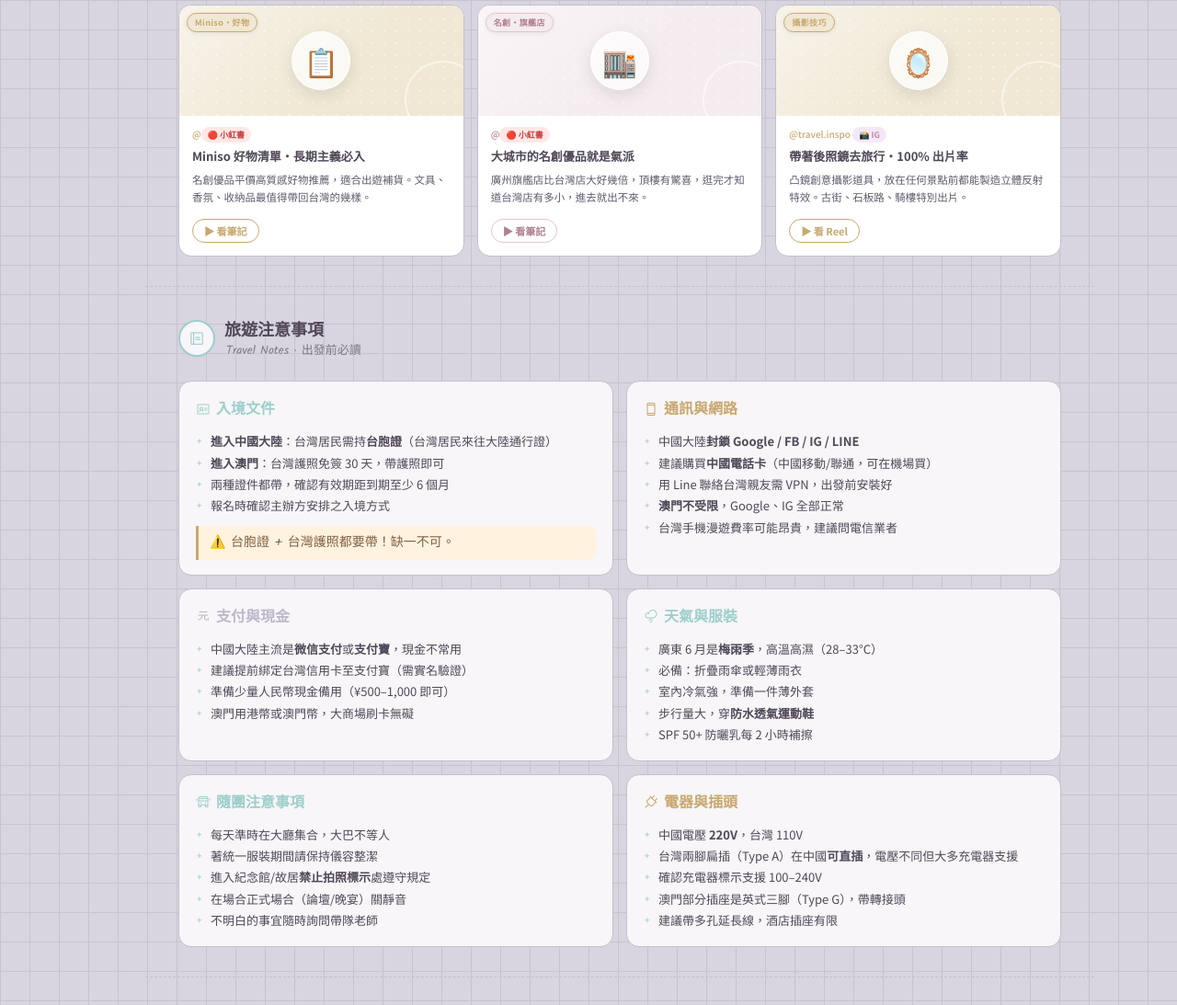
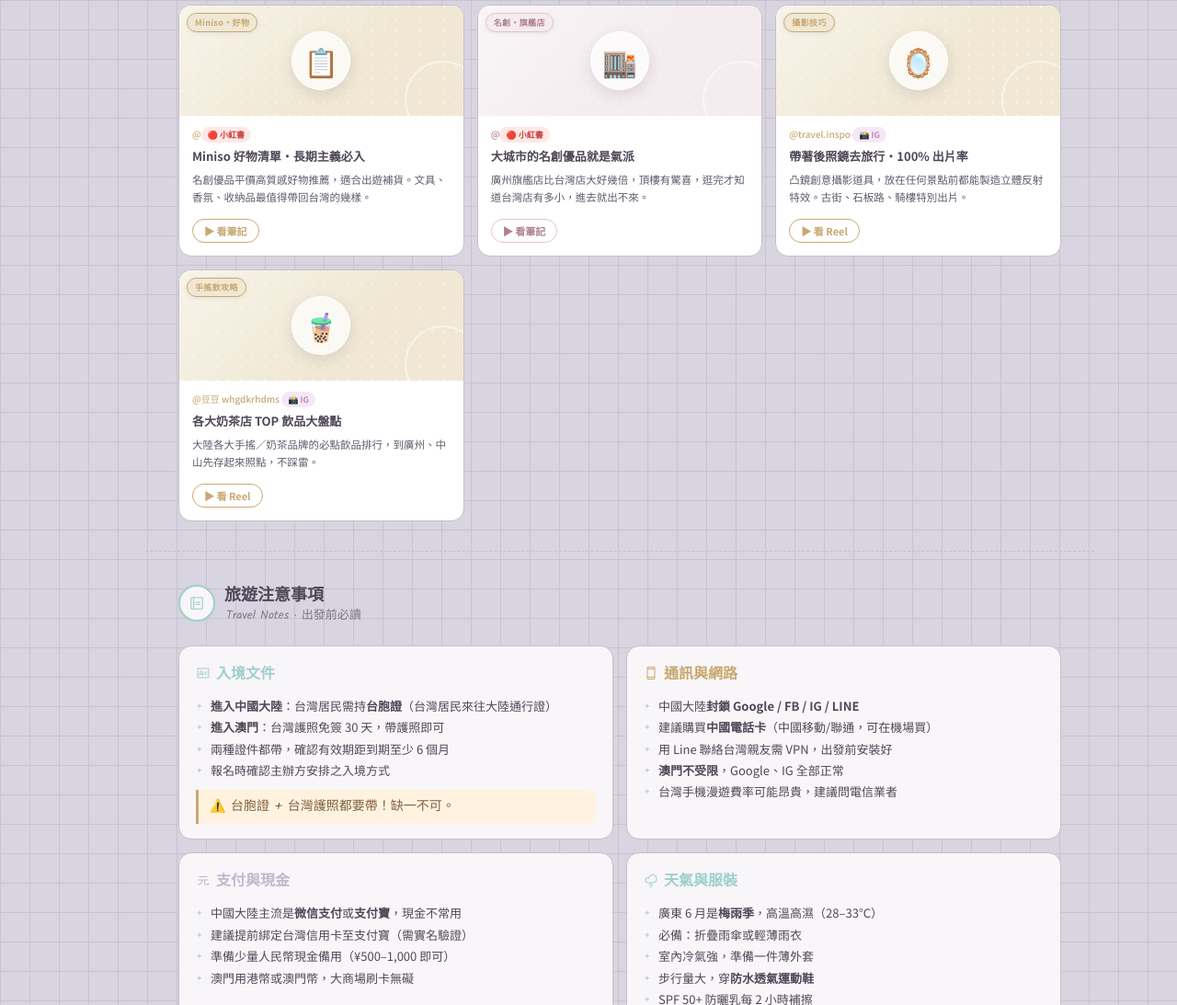
Before and after one commit to mandy0203-ops/guangzhou-trip-2026, a plain HTML site: page index.html in a window 1280 px wide. Shown: the part 10176-11269 px from the top of the page at 92% size. Drawn offline with nearby package versions, Linux system fonts and the light colour scheme; a web font is replaced by a local one.

Commit message:
IG 存：新增手搖飲攻略卡（豆豆 IG Reel・各大奶茶店TOP飲品）

```diff
--- a/index.html
+++ b/index.html
@@ -1665,6 +1665,21 @@ body {
           </div>
         </div>
 
+        <div class="reel-card">
+          <div class="reel-thumb" style="background:var(--amber-pale);">
+            <span>🧋</span>
+            <span class="reel-thumb-tag" style="background:var(--amber-pale);color:var(--amber);border:1px solid var(--amber);">手搖飲攻略</span>
+          </div>
+          <div class="reel-body">
+            <div class="reel-handle" style="color:var(--amber);">豆豆 whgdkrhdms <span class="reel-platform ig">📸 IG</span></div>
+            <div class="reel-title">各大奶茶店 TOP 飲品大盤點</div>
+            <div class="reel-desc">大陸各大手搖／奶茶品牌的必點飲品排行，到廣州、中山先存起來照點，不踩雷。</div>
+            <div class="reel-actions">
+              <a href="https://www.instagram.com/reel/DYG51tNpSMM/" target="_blank" rel="noopener" class="reel-btn" style="color:var(--amber);border-color:var(--amber);">▶ 看 Reel</a>
+            </div>
+          </div>
+        </div>
+
       </div>
     </section><!-- /REELS -->
 
```
